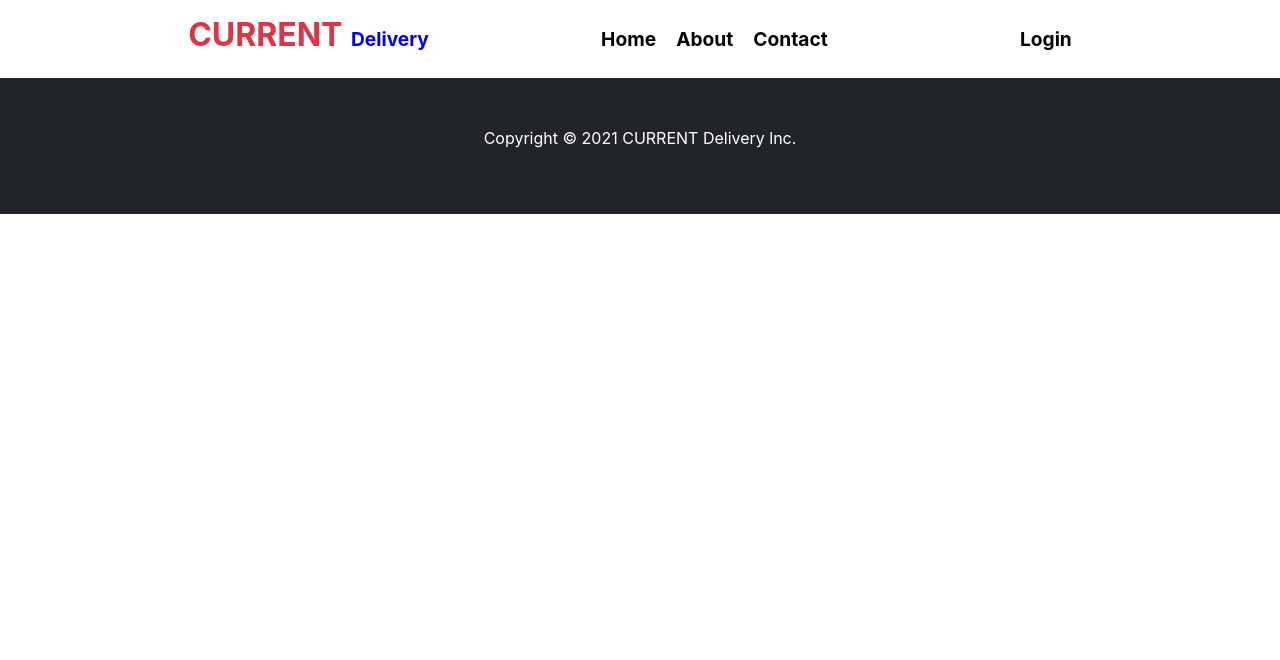
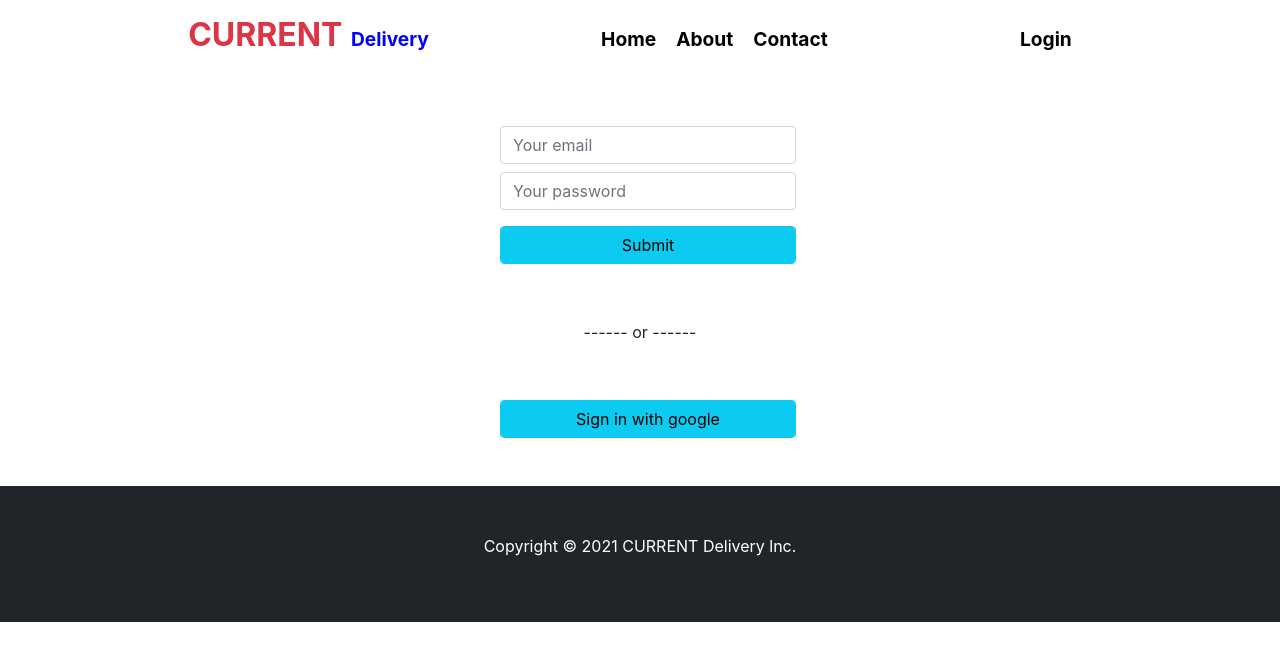
Before and after one commit to rased100/Product-Delivery-client, a React (Create React App) app: page /login in a window 1280 px wide. Shown: the top 660 px of the page. Built offline with nearby package versions, Linux system fonts and the light colour scheme.

Commit message:
login-half

```diff
--- a/src/App.js
+++ b/src/App.js
@@ -5,6 +5,7 @@ import Contact from './components/Contact/Contact';
 import Footer from './components/Footer/Footer';
 import Header from './components/Header/Header';
 import Home from './components/Home/Home';
+import Login from './components/Login/Login';
 
 function App() {
   return (
@@ -24,6 +25,9 @@ function App() {
           <Route path="/contact">
             <Contact></Contact>
           </Route>
+          <Route path="/login">
+            <Login></Login>
+          </Route>
         </Switch>
         <Footer></Footer>
       </Router>
--- /dev/null
+++ b/src/components/Login/Login.js
@@ -0,0 +1,22 @@
+import React from 'react';
+import { Link } from 'react-router-dom';
+
+const Login = () => {
+    return (
+        <div>
+            <div className="container w-25">
+                <input className="form-control m-2 mt-5" type="email" placeholder="Your email" />
+                <input className="form-control m-2" type="password" placeholder="Your password" />
+                <input className="btn btn-info form-control m-2" type="submit" value="Submit" />
+                <div className="m-5">------ or ------</div>
+                <button
+                    /* onClick={handleGoogleSignInHistory} */
+                    className="btn btn-info form-control m-2 mb-5">Sign in with google</button>
+
+
+            </div>
+        </div>
+    );
+};
+
+export default Login;
```
